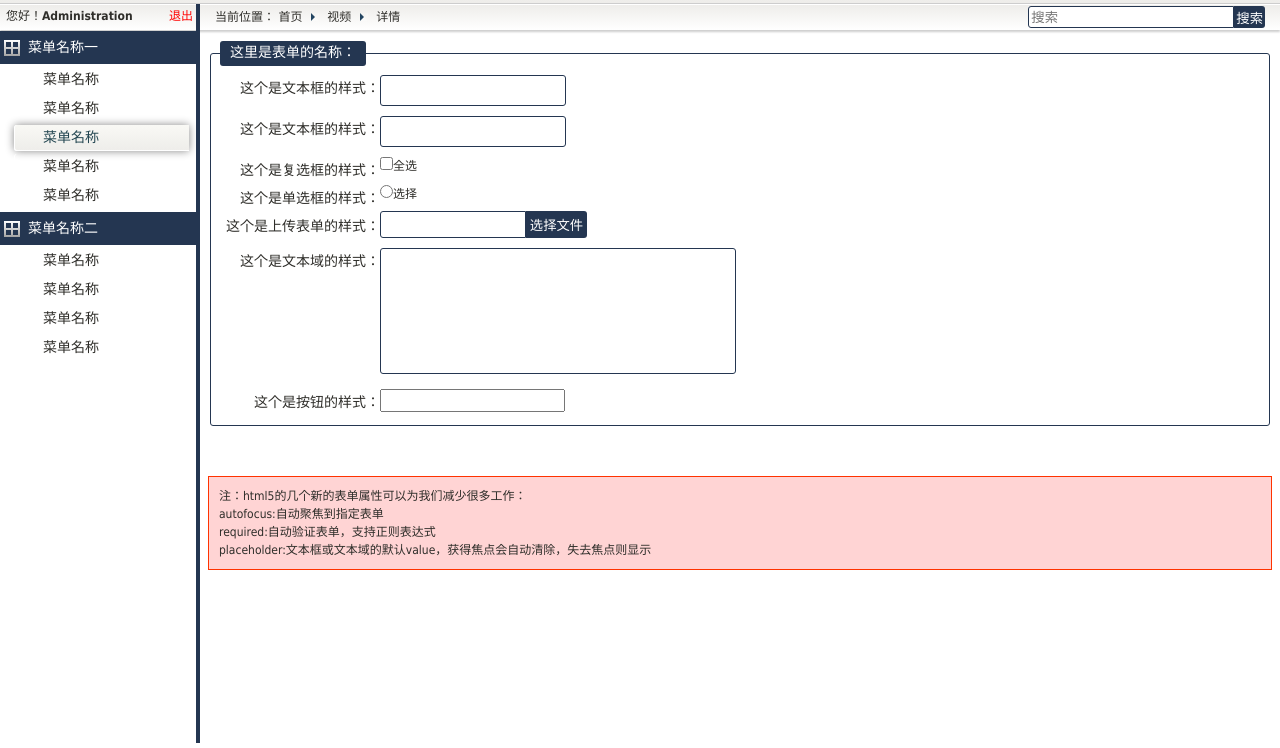
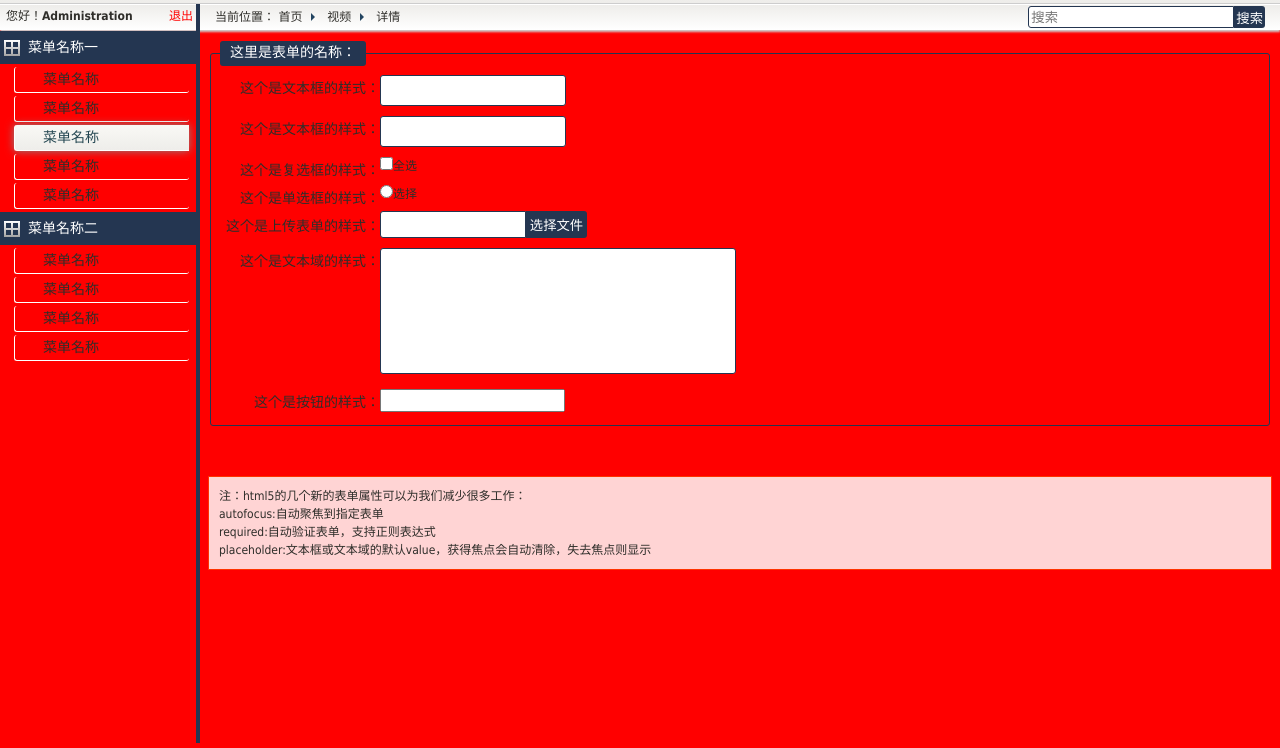
Before and after one commit to CageLiu/admin, a plain HTML site: page template/index.html in a window 1280 px wide. Shown: the part 57-805 px from the top of the page. Drawn offline with Linux system fonts and the light colour scheme.

Commit message:
change test

```diff
--- a/template/index.html
+++ b/template/index.html
@@ -6,7 +6,7 @@
 	<link type="text/css" rel="stylesheet" href="../static/css/admin.css" />
 </head>
 
-<body>
+<body style="background:#f00">
 	<header class="header">
 		<div class="logo">
 			<img src="http://www.google.com.hk/intl/zh-CN/images/logo_cn.png" width="120" height="48" alt="" />
```
